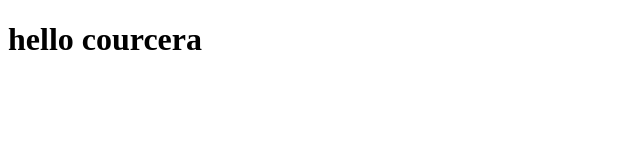
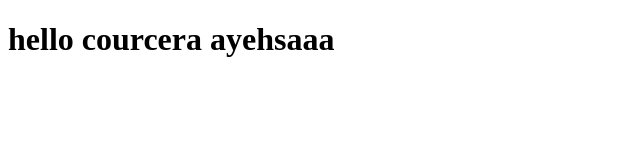
Before and after one commit to ayeshamacci/cource-era-test, a plain HTML site: page site/index.html in a window 1280 px wide. Shown: the whole page, without its empty margins (0-640 px from the left). Drawn offline with Linux system fonts and the light colour scheme.

Commit message:
my first

```diff
--- a/site/index.html
+++ b/site/index.html
@@ -4,6 +4,6 @@
 	<title>Hello Courcera</title>
 </head>
 <body>
-<h1>hello courcera</h1>
+<h1>hello courcera ayehsaaa</h1>
 </body>
 </html>
```
